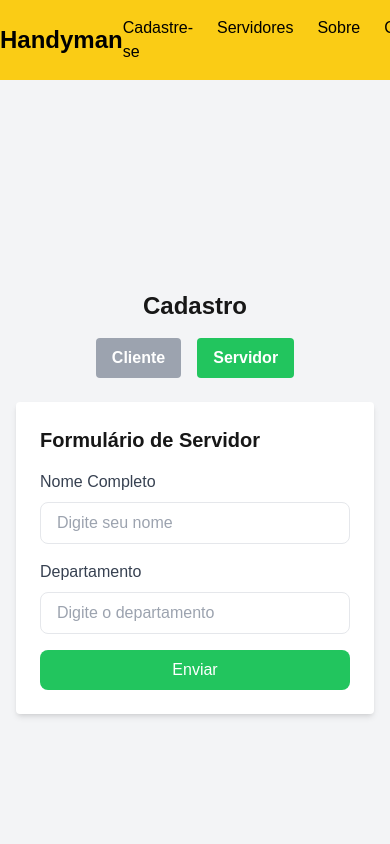
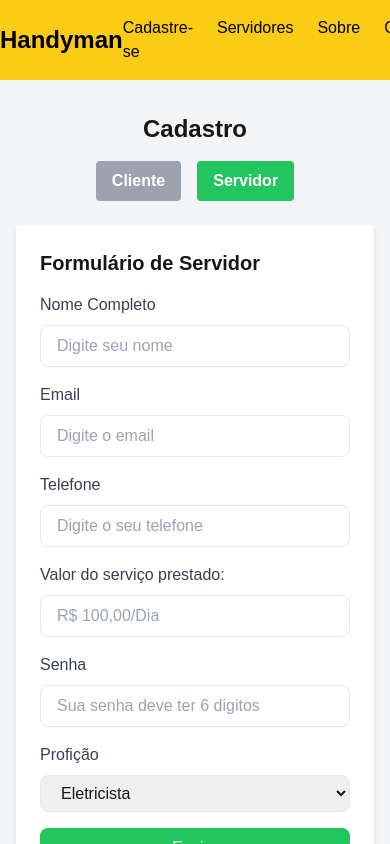
Before and after one commit to victorgomesc/Handyman-Platform, a Next.js app: page /pages/signup in a window 390 px wide. Both pictures are taken after a click on the button "Servidor". Shown: the top 844 px of the page. Built offline with nearby package versions, Linux system fonts and the light colour scheme.

Commit message:
feat: create inputs password, email, price, phone number in SignUpForm

```diff
--- a/src/components/SignUpForm.tsx
+++ b/src/components/SignUpForm.tsx
@@ -77,15 +77,57 @@ const CadastroForm = () => {
             />
           </div>
           <div className="mb-4">
-            <label className="block text-gray-700 font-medium mb-2" htmlFor="departamento">
-              Departamento
+            <label className="block text-gray-700 font-medium mb-2" htmlFor="email">
+              Email
             </label>
             <input
               type="text"
-              id="departamento"
+              id="email"
               className="w-full px-4 py-2 border rounded-lg focus:outline-none focus:ring-2 focus:ring-green-500"
-              placeholder="Digite o departamento"
+              placeholder="Digite o email"
             />
+          </div>
+          <div className="mb-4">
+            <label className="block text-gray-700 font-medium mb-2" htmlFor="telefone">
+              Telefone
+            </label>
+            <input
+              type="text"
+              id="telefone"
+              className="w-full px-4 py-2 border rounded-lg focus:outline-none focus:ring-2 focus:ring-green-500"
+              placeholder="Digite o seu telefone"
+            />
+          </div>
+          <div className="mb-4">
+            <label className="block text-gray-700 font-medium mb-2" htmlFor="email">
+              Valor do serviço prestado:
+            </label>
+            <input
+              type="text"
+              id="price"
+              className="w-full px-4 py-2 border rounded-lg focus:outline-none focus:ring-2 focus:ring-green-500"
+              placeholder="R$ 100,00/Dia"
+            />
+          </div>
+          <div className="mb-4">
+            <label className="block text-gray-700 font-medium mb-2" htmlFor="senha">
+              Senha
+            </label>
+            <input
+              type="password"
+              id="senha"
+              className="w-full px-4 py-2 border rounded-lg focus:outline-none focus:ring-2 focus:ring-green-500"
+              placeholder="Sua senha deve ter 6 digitos"
+            />
+          </div>
+          <div className="mb-4">
+            <label className="block text-gray-700 font-medium mb-2" htmlFor="proficao">Profição</label>
+            <select id="proficao"  className="w-full px-4 py-2 border rounded-lg focus:outline-none focus:ring-2 focus:ring-green-500">
+              <option>Eletricista</option>
+              <option>Pedreiro</option>
+              <option>Encanador</option>
+              <option>Diarista</option>
+            </select>
           </div>
           <button
             type="submit"
```
